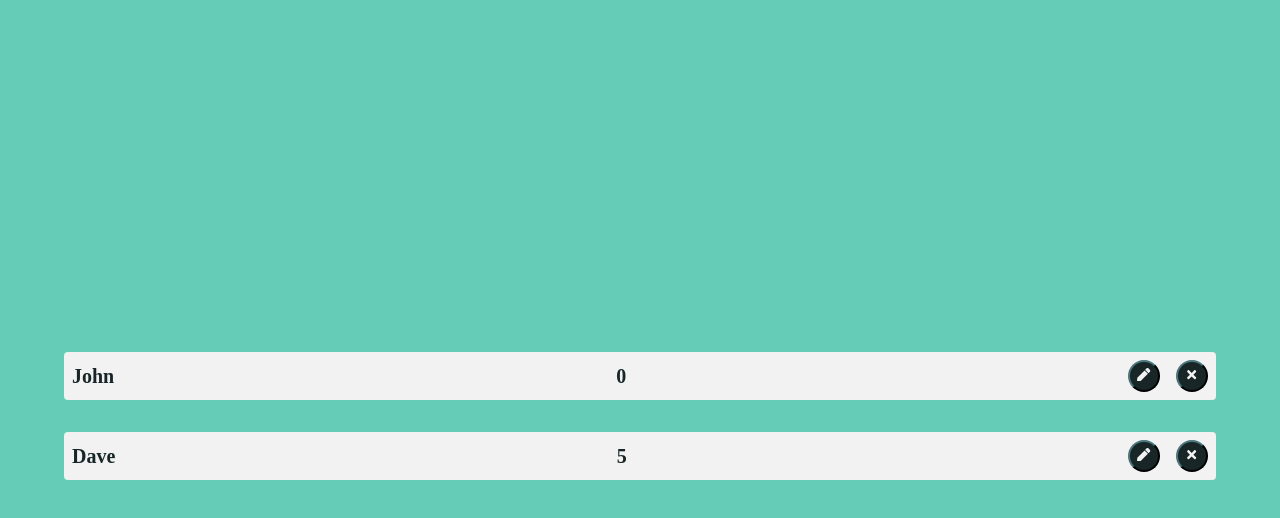
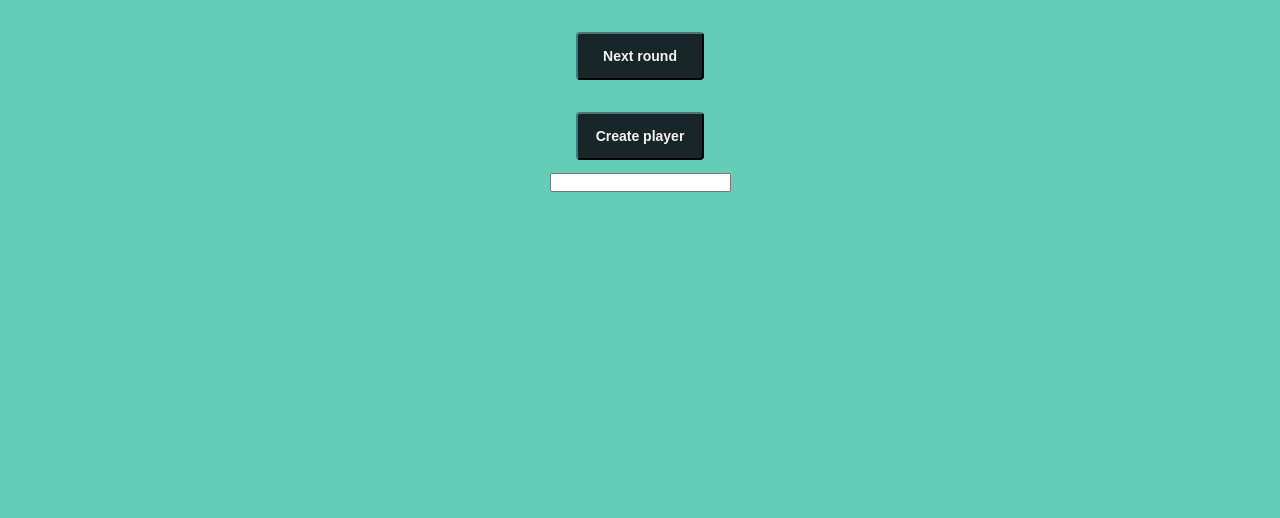
Before and after one commit to fliBear/sameness, a React (Create React App) app: page / in a window 1280 px wide. Shown: the top 518 px of the page. Built offline with nearby package versions, Linux system fonts and the light colour scheme.

Commit message:
finished basic functionality whitout firebase

```diff
--- a/src/App.css
+++ b/src/App.css
@@ -31,6 +31,18 @@ Global styles
     box-sizing: border-box;
 }
 
+/* Chrome, Safari, Edge, Opera */
+input::-webkit-outer-spin-button,
+input::-webkit-inner-spin-button {
+    -webkit-appearance: none;
+    margin: 0;
+}
+
+/* Firefox */
+input[type="number"] {
+    -moz-appearance: textfield;
+}
+
 body {
     background-color: var(--primary-background-color);
     margin: 0;
@@ -57,10 +69,18 @@ h4 {
     font-size: 0.875rem;
 }
 
+.btn > h4 {
+    color: var(--primary-element-background-color);
+}
+
 .btn {
     color: var(--primary-element-background-color);
     background-color: var(--text-button-color);
     border-color: var(--text-button-color);
+    border-radius: var(--radius);
+}
+
+.btn-player {
     border-radius: 50%;
     width: 2rem;
     height: 2rem;
@@ -69,6 +89,12 @@ h4 {
 
 .btn:hover {
     background: var(--secondary-action-color);
+}
+
+.body-btn {
+    margin-top: 2rem;
+    width: 8rem;
+    height: 3rem;
 }
 
 ul {
@@ -93,6 +119,12 @@ a {
     transform: translate(-50%, -50%);
 }
 
+.center-horizontaly {
+    position: relative;
+    left: 50%;
+    transform: translate(-50%, 0%);
+}
+
 .players-container {
     width: 90vw;
     height: auto;
@@ -110,9 +142,9 @@ a {
 }
 
 .score-input-text {
-    display: inline-block;
     margin-right: 1rem;
     margin-top: 1rem;
+    width: 10em;
 }
 
 .no-show {
@@ -139,17 +171,29 @@ a {
     margin-top: 1rem;
 }
 .edit-element-container {
-    width: 40vw;
+    width: 50vw;
     flex-direction: column;
 }
 
 .edit-element {
     display: inline-block;
+    margin-right: 3rem;
+}
+
+.create-player-form {
+    flex-direction: column;
+    margin-top: 2rem;
+    justify-content: space-between;
+    height: 5rem;
+}
+
+.data-container {
+    width: 45vw;
 }
 
 @media screen and (min-width: 576px) {
     .edit-element-container {
-        width: 40vw;
         flex-direction: row;
+        width: 30vw;
     }
 }
--- a/src/Body.js
+++ b/src/Body.js
@@ -1,17 +1,44 @@
-import React from "react";
+import React, { useRef } from "react";
 import Player from "./Player";
 import { useGlobalContext } from "./context";
 
 export default function Body() {
-    const { players } = useGlobalContext();
+    const { players, startNextRound, createPlayer } = useGlobalContext();
+    const newPlayerRef = useRef(null);
+    const handleSubmit = (e) => {
+        e.preventDefault();
+        createPlayer(e.target.createPlayer.value);
+        newPlayerRef.current.value = "";
+    };
 
     return (
         <section>
-            <div className="players-container center">
+            <button
+                className="btn body-btn center-horizontaly"
+                onClick={startNextRound}
+            >
+                <h4>Next round</h4>
+            </button>
+
+            <div className="players-container center-horizontaly">
                 {players.map((player) => {
                     return <Player key={player.name} {...player} />;
                 })}
             </div>
+            <form
+                className="flex-display create-player-form"
+                onSubmit={handleSubmit}
+            >
+                <button className="btn body-btn" type="submit">
+                    <h4>Create player</h4>
+                </button>
+                <input
+                    type="text"
+                    id="create-player"
+                    name="createPlayer"
+                    ref={newPlayerRef}
+                />
+            </form>
         </section>
     );
 }
--- a/src/Player.js
+++ b/src/Player.js
@@ -1,6 +1,6 @@
 import React from "react";
 import PlayerData from "./PlayerData";
-import PlayerForm from "./PlayerForm";
+import PlayerForm from "./PlayerNextRound";
 import PlayerEdit from "./PlayerEdit";
 
 const Player = (player) => {
--- a/src/PlayerData.js
+++ b/src/PlayerData.js
@@ -7,11 +7,14 @@ export default function PlayerData(player) {
 
     return (
         <div className="flex-display">
-            <h3>{player.name}</h3>
-            <h3>{player.score}</h3>
+            <div className="flex-display data-container">
+                <h3>{player.name}</h3>
+                <h3>{player.score}</h3>
+            </div>
+
             <div className="flex-display player-buttons-container">
                 <button
-                    className="btn"
+                    className="btn btn-player"
                     onClick={() => {
                         startPlayerEdit(player.name);
                     }}
@@ -19,7 +22,7 @@ export default function PlayerData(player) {
                     <FaPen></FaPen>
                 </button>
                 <button
-                    className="btn"
+                    className="btn btn-player"
                     onClick={() => {
                         deletePlayer(player.name);
                     }}
--- a/src/PlayerEdit.js
+++ b/src/PlayerEdit.js
@@ -1,13 +1,21 @@
-import React from "react";
+import React, { useRef } from "react";
 import { FaCheck } from "react-icons/fa";
 import { useGlobalContext } from "./context";
 
 export default function PlayerEdit(player) {
     const { finishPlayerEdit } = useGlobalContext();
+    const nameRef = useRef(null);
+    const scoreRef = useRef(null);
 
     const handleSubmit = (e) => {
         e.preventDefault();
-        finishPlayerEdit(player.name);
+        finishPlayerEdit(
+            player.name,
+            e.target.name.value,
+            e.target.lastRoundScore.value
+        );
+        nameRef.current.value = "";
+        scoreRef.current.value = "";
     };
 
     return (
@@ -24,7 +32,12 @@ export default function PlayerEdit(player) {
                                 Enter new name:
                             </h4>
                         </label>
-                        <input type="text" id={`${player.name}-new-name`} />
+                        <input
+                            type="text"
+                            id={`${player.name}-new-name`}
+                            name="name"
+                            ref={nameRef}
+                        />
                     </div>
                     <div className="edit-element">
                         <label htmlFor={`${player.name}-last-round-score`}>
@@ -33,12 +46,14 @@ export default function PlayerEdit(player) {
                             </h4>
                         </label>
                         <input
-                            type="text"
+                            type="number"
                             id={`${player.name}-last-round-score`}
+                            name="lastRoundScore"
+                            ref={scoreRef}
                         />
                     </div>
                 </div>
-                <button className="btn" type="submit">
+                <button className="btn btn-player" type="submit">
                     <FaCheck></FaCheck>
                 </button>
             </form>
--- a/src/PlayerForm.js
+++ /dev/null
@@ -1,35 +0,0 @@
-import React, { useEffect } from "react";
-import { FaCheck } from "react-icons/fa";
-import { useGlobalContext } from "./context";
-
-export default function PlayerForm(player) {
-    const { inputtingNewRound } = useGlobalContext();
-
-    useEffect(() => {
-        return;
-    }, [inputtingNewRound]);
-
-    return (
-        <div
-            className={
-                inputtingNewRound
-                    ? "edit-score-form"
-                    : "edit-score-form no-show"
-            }
-        >
-            <form className="flex-display">
-                <div>
-                    <label htmlFor={`${player.name}-score`}>
-                        <h4 className="score-input-text">
-                            Enter score for new round:
-                        </h4>
-                    </label>
-                    <input type="text" id={`${player.name}-score`} />
-                </div>
-                <button className="btn">
-                    <FaCheck></FaCheck>
-                </button>
-            </form>
-        </div>
-    );
-}
--- /dev/null
+++ b/src/PlayerNextRound.js
@@ -0,0 +1,43 @@
+import React, { useRef } from "react";
+import { FaCheck } from "react-icons/fa";
+import { useGlobalContext } from "./context";
+
+export default function PlayerForm(player) {
+    const { playerNewRound } = useGlobalContext();
+    const scoreInputRef = useRef(null);
+    const handleSubmit = (e) => {
+        e.preventDefault();
+        playerNewRound(player.name, e.target.roundScore.value);
+        scoreInputRef.current.value = "";
+    };
+
+    return (
+        <div
+            className={
+                player.inputtingNextRound
+                    ? "edit-score-form"
+                    : "edit-score-form no-show"
+            }
+        >
+            <form className="flex-display" onSubmit={handleSubmit}>
+                <div>
+                    <label htmlFor={`${player.name}-score`}>
+                        <h4 className="score-input-text">
+                            Enter score for new round:
+                        </h4>
+                    </label>
+                    <input
+                        required
+                        type="number"
+                        id={`${player.name}-score`}
+                        name="roundScore"
+                        ref={scoreInputRef}
+                    />
+                </div>
+                <button className="btn btn-player">
+                    <FaCheck></FaCheck>
+                </button>
+            </form>
+        </div>
+    );
+}
--- a/src/context.js
+++ b/src/context.js
@@ -1,23 +1,35 @@
 import React, { useState, useContext } from "react";
-import { finishEdit, startEdit } from "./utils";
+import {
+    finishEdit,
+    startEdit,
+    playerNextRound,
+    playerCalculateScore,
+    checkIfInputtingNextRound,
+    addPlayer,
+} from "./utils";
 
 const AppContext = React.createContext();
 
 const AppProvider = ({ children }) => {
-    const [players, setPlayers] = useState([
-        { name: "John", score: 0, isEditing: false },
-        {
-            name: "Dave",
-            score: 5,
-            isEditing: false,
-        },
-    ]);
-    const [inputtingNewRound, setInputtingNewRound] = useState(false);
-    const finishPlayerEdit = (name) => {
+    const [players, setPlayers] = useState([]);
+
+    const createPlayer = (name) => {
+        if (!name) {
+            return;
+        }
+        const newPlayers = addPlayer(players, name);
+        setPlayers(
+            newPlayers.map((player) => {
+                return player;
+            })
+        );
+    };
+
+    const finishPlayerEdit = (name, newName, lastRoundScore) => {
         setPlayers(
             players.map((player) => {
                 if (player.name === name) {
-                    return finishEdit(player);
+                    return finishEdit(player, newName, lastRoundScore);
                 } else {
                     return player;
                 }
@@ -39,15 +51,40 @@ const AppProvider = ({ children }) => {
         setPlayers(players.filter((player) => player.name !== name));
     };
 
+    const startNextRound = () => {
+        const finishedInputtingRound = checkIfInputtingNextRound(players);
+        if (!finishedInputtingRound) {
+            return;
+        }
+        setPlayers(
+            players.map((player) => {
+                return playerNextRound(player);
+            })
+        );
+    };
+
+    const playerNewRound = (name, score) => {
+        setPlayers(
+            players.map((player) => {
+                if (player.name === name) {
+                    return playerCalculateScore(player, score);
+                } else {
+                    return player;
+                }
+            })
+        );
+    };
+
     return (
         <AppContext.Provider
             value={{
                 players,
-                inputtingNewRound,
-                setInputtingNewRound,
+                createPlayer,
                 startPlayerEdit,
                 finishPlayerEdit,
                 deletePlayer,
+                startNextRound,
+                playerNewRound,
             }}
         >
             {children}
```
Also changed, not shown: src/utils.js (+49 -2 lines).
